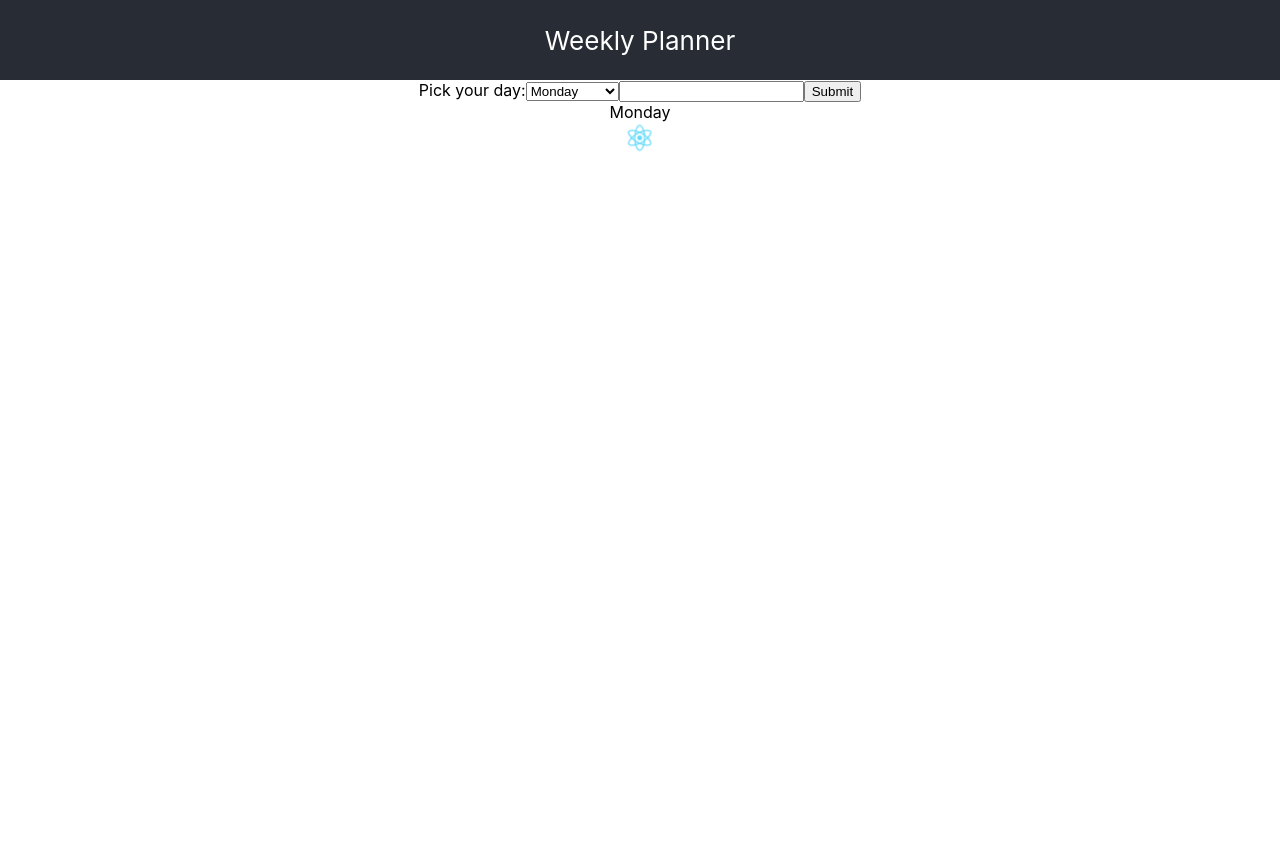
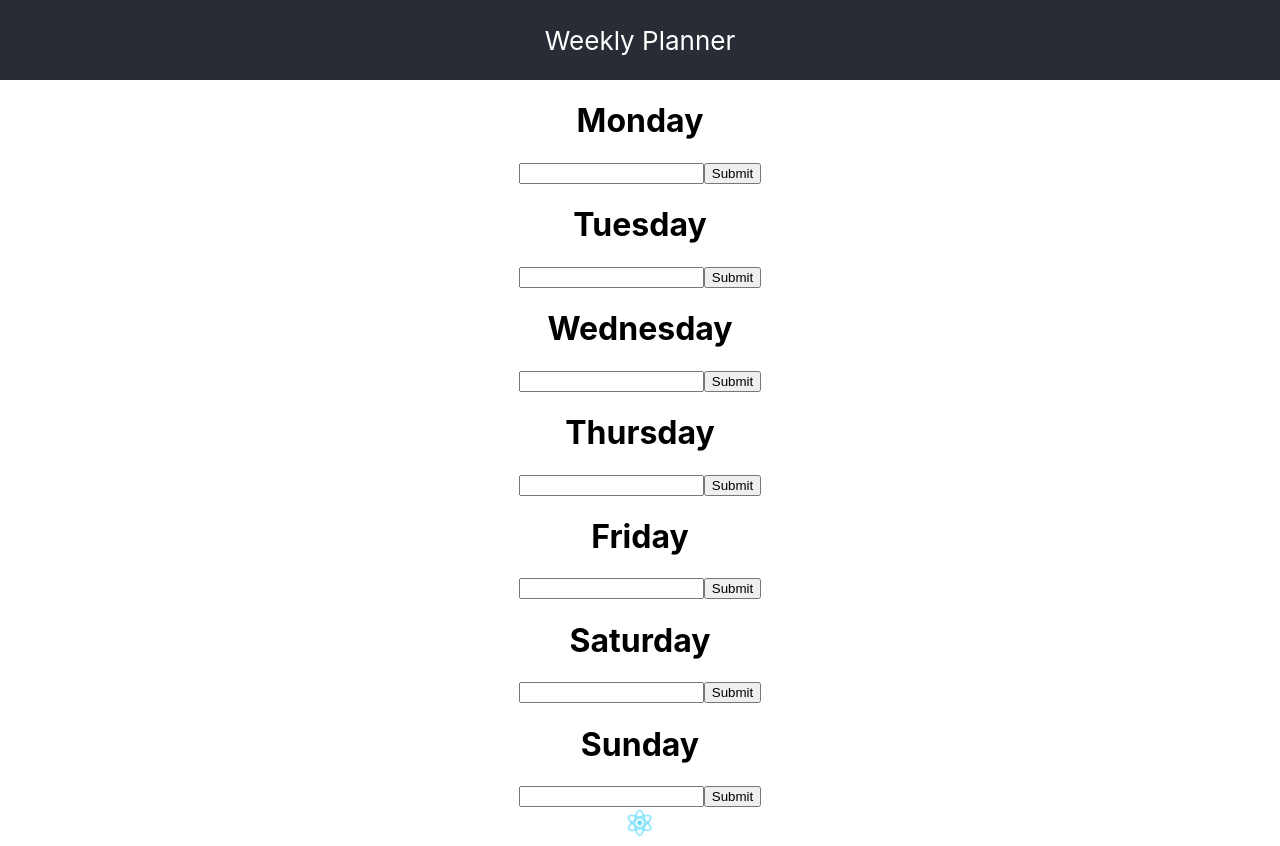
Before and after one commit to danielkang674/weeklyToDo, a React (Create React App) app: page / in a window 1280 px wide. Before the commit the page ends 800 px from the top, so only its background shows below. Built offline with nearby package versions, Linux system fonts and the light colour scheme; no server answers.

Commit message:
Component per day & db service

```diff
--- a/src/App.js
+++ b/src/App.js
@@ -2,7 +2,8 @@ import React, { Component } from 'react';
 import logo from './logo.svg';
 import './App.css';
 import Day from './components/Day';
-import AddToDo from './components/AddToDo';
+// import dbUrl, { test, testfunc } from './config.js';
+// console.log(dbUrl, test, testfunc);
 
 class App extends Component {
   constructor() {
@@ -15,8 +16,13 @@ class App extends Component {
         <header className="App-header">
           Weekly Planner
         </header>
-        <AddToDo></AddToDo>
-        <Day></Day>
+        <Day day="Monday"></Day>
+        <Day day="Tuesday"></Day>
+        <Day day="Wednesday"></Day>
+        <Day day="Thursday"></Day>
+        <Day day="Friday"></Day>
+        <Day day="Saturday"></Day>
+        <Day day="Sunday"></Day>
         <img src={logo} className="App-logo" alt="logo" />
       </div>
     );
--- a/src/components/AddToDo.js
+++ b/src/components/AddToDo.js
@@ -1,10 +1,10 @@
 import React, { Component } from 'react';
-const days = ["Monday", "Tuesday", "Wednesday", "Thursday", "Friday", "Saturday", "Sunday"];
+import db from '../services/dbService.js';
 
 class AddToDo extends Component {
-  constructor() {
-    super();
-    this.state = { todo: '', day: days[0] };
+  constructor(props) {
+    super(props);
+    this.state = { todo: '', day: this.props.day };
     this.inputTodo = this.inputTodo.bind(this);
     this.submitTodo = this.submitTodo.bind(this);
   }
@@ -19,20 +19,12 @@ class AddToDo extends Component {
 
   submitTodo(e) {
     e.preventDefault();
-    console.log(this.state.todo, this.state.day);
+    db.saveTodoDB({ todo: this.state.todo, day: this.state.day });
   }
 
   render() {
     return (
       <form onSubmit={(e) => this.submitTodo(e)}>
-        <label>
-          Pick your day:
-          <select value={this.state.day} onChange={(e) => this.selectDay(e)}>
-            {days.map((el, i) => {
-              return <option key={i} value={el}>{el}</option>
-            })}
-          </select>
-        </label>
         <input type="text" onChange={(e) => this.inputTodo(e)}></input>
         <input type="submit" value="Submit"></input>
       </form>
--- a/src/components/Day.js
+++ b/src/components/Day.js
@@ -1,14 +1,16 @@
 import React, { Component } from 'react';
-
+import AddToDo from './AddToDo';
 class Day extends Component {
-  constructor() {
-    super()
+  constructor(props) {
+    super(props);
+    this.state = { todos: [] }
   }
 
   render() {
     return (
       <div>
-        Monday
+        <h1>{this.props.day}</h1>
+        <AddToDo day={this.props.day}></AddToDo>
       </div>
     );
   }
--- /dev/null
+++ b/src/services/dbService.js
@@ -0,0 +1,19 @@
+import dbUrl from '../config.js';
+
+const db = {
+
+  saveTodoDB: (data) => {
+    let str = JSON.stringify(data);
+    console.log(str);
+    return fetch(`${dbUrl}/db/saveTodo`, {
+      method: 'POST',
+      mode: 'cors',
+      body: str,
+      headers: {
+        'Content-Type': 'application/json'
+      }
+    }).catch(console.log);
+  }
+}
+
+export default db;
```
Also changed, not shown: package.json (line endings or trailing spaces), 1 other file (tests, documents, lock files or other folders).
